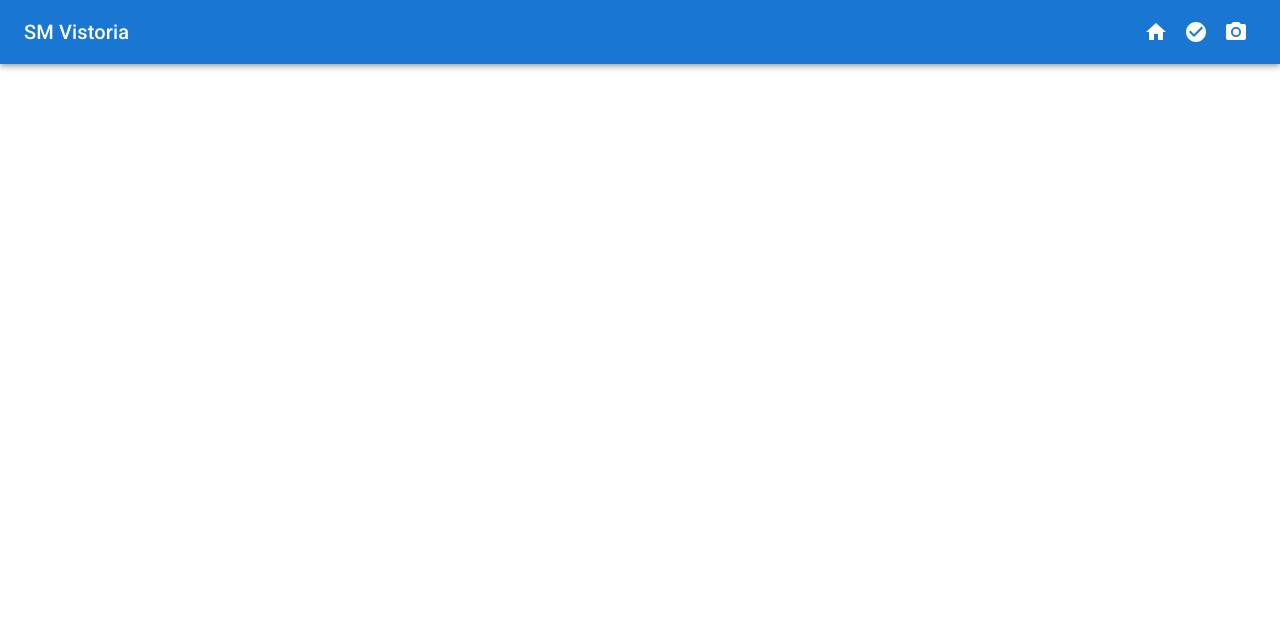
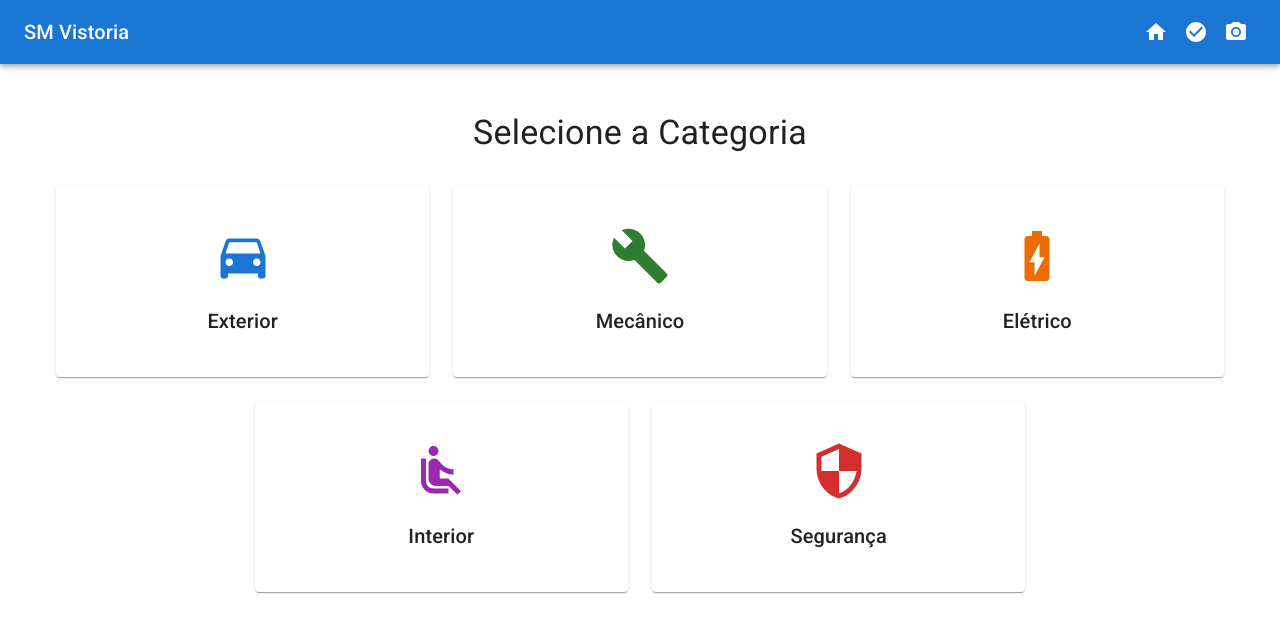
Before and after one commit to HPP-Solutions/Ricardo, a React (Vite) app: page /categories/1 in a window 1280 px wide. Before the commit this address had no page. Shown: the top 632 px of the page. Built offline with nearby package versions, Linux system fonts and the light colour scheme.

Commit message:
categorizando

```diff
--- a/src/App.tsx
+++ b/src/App.tsx
@@ -2,6 +2,7 @@ import { Routes, Route } from 'react-router-dom'
 import { Box, CssBaseline } from '@mui/material'
 import Navbar from './components/Navbar'
 import Home from './pages/Home'
+import Categories from './pages/Categories'
 import Checklist from './pages/Checklist'
 import Camera from './pages/Camera'
 
@@ -13,7 +14,8 @@ function App() {
       <Box component="main" sx={{ flexGrow: 1, p: 2 }}>
         <Routes>
           <Route path="/" element={<Home />} />
-          <Route path="/checklist" element={<Checklist />} />
+          <Route path="/categories/:truckId" element={<Categories />} />
+          <Route path="/checklist/:truckId/:categoryId" element={<Checklist />} />
           <Route path="/camera" element={<Camera />} />
         </Routes>
       </Box>
--- /dev/null
+++ b/src/pages/Categories.tsx
@@ -0,0 +1,92 @@
+import { Box, Typography, Grid, Card, CardContent, CardActionArea } from '@mui/material'
+import { useNavigate, useParams } from 'react-router-dom'
+import {
+  DirectionsCar as CarIcon,
+  Build as MechanicalIcon,
+  BatteryChargingFull as ElectricalIcon,
+  AirlineSeatReclineNormal as InteriorIcon,
+  Security as SecurityIcon
+} from '@mui/icons-material'
+
+const categories = [
+  {
+    id: 'exterior',
+    name: 'Exterior',
+    icon: CarIcon,
+    color: '#1976d2'
+  },
+  {
+    id: 'mechanical',
+    name: 'Mecânico',
+    icon: MechanicalIcon,
+    color: '#2e7d32'
+  },
+  {
+    id: 'electrical',
+    name: 'Elétrico',
+    icon: ElectricalIcon,
+    color: '#ed6c02'
+  },
+  {
+    id: 'interior',
+    name: 'Interior',
+    icon: InteriorIcon,
+    color: '#9c27b0'
+  },
+  {
+    id: 'security',
+    name: 'Segurança',
+    icon: SecurityIcon,
+    color: '#d32f2f'
+  }
+]
+
+function Categories() {
+  const navigate = useNavigate()
+  const { truckId } = useParams()
+
+  const handleCategorySelect = (categoryId: string) => {
+    navigate(`/checklist/${truckId}/${categoryId}`)
+  }
+
+  return (
+    <Box sx={{ maxWidth: 1200, mx: 'auto', mt: 4, px: 2 }}>
+      <Typography variant="h4" component="h1" gutterBottom align="center" sx={{ mb: 4 }}>
+        Selecione a Categoria
+      </Typography>
+      <Grid container spacing={3} justifyContent="center">
+        {categories.map((category) => {
+          const Icon = category.icon
+          return (
+            <Grid item xs={12} sm={6} md={4} key={category.id}>
+              <Card
+                sx={{
+                  height: '100%',
+                  transition: 'transform 0.2s',
+                  '&:hover': {
+                    transform: 'scale(1.02)',
+                    boxShadow: 6
+                  }
+                }}
+              >
+                <CardActionArea
+                  onClick={() => handleCategorySelect(category.id)}
+                  sx={{ height: '100%', p: 3 }}
+                >
+                  <CardContent sx={{ textAlign: 'center' }}>
+                    <Icon sx={{ fontSize: 60, color: category.color, mb: 2 }} />
+                    <Typography variant="h6" component="div">
+                      {category.name}
+                    </Typography>
+                  </CardContent>
+                </CardActionArea>
+              </Card>
+            </Grid>
+          )
+        })}
+      </Grid>
+    </Box>
+  )
+}
+
+export default Categories
--- a/src/pages/Checklist.tsx
+++ b/src/pages/Checklist.tsx
@@ -1,4 +1,5 @@
 import { useState } from 'react'
+import { useParams, useNavigate } from 'react-router-dom'
 import {
   Box,
   Typography,
@@ -12,10 +13,11 @@ import {
   FormControlLabel,
   Radio,
   RadioGroup,
-  Divider
+  Divider,
+  IconButton,
+  Chip
 } from '@mui/material'
-import { PhotoCamera as CameraIcon } from '@mui/icons-material'
-import { useNavigate } from 'react-router-dom'
+import { PhotoCamera as CameraIcon, ArrowBack as BackIcon } from '@mui/icons-material'
 
 interface ChecklistItem {
   id: number
@@ -23,19 +25,52 @@ interface ChecklistItem {
   status: 'valid' | 'invalid' | null
   observation: string
   photo: string | null
+  category: string
 }
 
-const initialItems: ChecklistItem[] = [
-  { id: 1, title: 'Faróis dianteiros', status: null, observation: '', photo: null },
-  { id: 2, title: 'Lanternas traseiras', status: null, observation: '', photo: null },
-  { id: 3, title: 'Pneus', status: null, observation: '', photo: null },
-  { id: 4, title: 'Para-brisa', status: null, observation: '', photo: null },
-  { id: 5, title: 'Retrovisores', status: null, observation: '', photo: null },
+const checklistItems: Record<string, ChecklistItem[]> = {
+  exterior: [
+    { id: 1, title: 'Faróis dianteiros', status: null, observation: '', photo: null, category: 'exterior' },
+    { id: 2, title: 'Lanternas traseiras', status: null, observation: '', photo: null, category: 'exterior' },
+    { id: 3, title: 'Para-choques', status: null, observation: '', photo: null, category: 'exterior' },
+    { id: 4, title: 'Pintura', status: null, observation: '', photo: null, category: 'exterior' },
+    { id: 5, title: 'Retrovisores', status: null, observation: '', photo: null, category: 'exterior' }
+  ],
+  mechanical: [
+    { id: 6, title: 'Motor', status: null, observation: '', photo: null, category: 'mechanical' },
+    { id: 7, title: 'Freios', status: null, observation: '', photo: null, category: 'mechanical' },
+    { id: 8, title: 'Suspensão', status: null, observation: '', photo: null, category: 'mechanical' },
+    { id: 9, title: 'Pneus', status: null, observation: '', photo: null, category: 'mechanical' }
+  ],
+  electrical: [
+    { id: 10, title: 'Bateria', status: null, observation: '', photo: null, category: 'electrical' },
+    { id: 11, title: 'Sistema elétrico', status: null, observation: '', photo: null, category: 'electrical' },
+    { id: 12, title: 'Alternador', status: null, observation: '', photo: null, category: 'electrical' }
+  ],
+  interior: [
+    { id: 13, title: 'Bancos', status: null, observation: '', photo: null, category: 'interior' },
+    { id: 14, title: 'Painel', status: null, observation: '', photo: null, category: 'interior' },
+    { id: 15, title: 'Ar condicionado', status: null, observation: '', photo: null, category: 'interior' }
+  ],
+  security: [
+    { id: 16, title: 'Cintos de segurança', status: null, observation: '', photo: null, category: 'security' },
+    { id: 17, title: 'Extintor', status: null, observation: '', photo: null, category: 'security' },
+    { id: 18, title: 'Triângulo', status: null, observation: '', photo: null, category: 'security' }
   ]
+}
+
+const categoryNames: Record<string, string> = {
+  exterior: 'Exterior',
+  mechanical: 'Mecânico',
+  electrical: 'Elétrico',
+  interior: 'Interior',
+  security: 'Segurança'
+}
 
 function Checklist() {
   const navigate = useNavigate()
-  const [items, setItems] = useState<ChecklistItem[]>(initialItems)
+  const { truckId, categoryId = 'exterior' } = useParams()
+  const [items, setItems] = useState<ChecklistItem[]>(checklistItems[categoryId] || [])
 
   const handleStatusChange = (id: number, value: 'valid' | 'invalid') => {
     setItems(items.map(item =>
@@ -52,28 +87,44 @@ function Checklist() {
   const handleSave = () => {
     // Aqui você implementaria a lógica para salvar o checklist
     console.log('Checklist salvo:', items)
+    navigate(`/categories/${truckId}`)
+  }
+
+  const handleBack = () => {
+    navigate(`/categories/${truckId}`)
   }
 
   return (
-    <Box sx={{ maxWidth: 800, mx: 'auto', mt: 4 }}>
+    <Box sx={{ maxWidth: 800, mx: 'auto', mt: 4, px: 2 }}>
       <Paper sx={{ p: 3 }}>
-        <Typography variant="h5" gutterBottom>
-          Checklist de Vistoria
+        <Box sx={{ display: 'flex', alignItems: 'center', mb: 3 }}>
+          <IconButton onClick={handleBack} sx={{ mr: 2 }}>
+            <BackIcon />
+          </IconButton>
+          <Typography variant="h5" component="h1">
+            {categoryNames[categoryId]} - Checklist
           </Typography>
+        </Box>
         <List>
           {items.map((item, index) => (
             <Box key={item.id}>
               {index > 0 && <Divider />}
-              <ListItem>
-                <Box sx={{ width: '100%' }}>
+              <ListItem sx={{ flexDirection: 'column', alignItems: 'stretch' }}>
+                <Box sx={{ display: 'flex', alignItems: 'center', width: '100%', mb: 2 }}>
                   <ListItemText
                     primary={item.title}
-                    sx={{ mb: 2 }}
                   />
+                  <Chip
+                    label={item.status === 'valid' ? 'Válido' : item.status === 'invalid' ? 'Inválido' : 'Não avaliado'}
+                    color={item.status === 'valid' ? 'success' : item.status === 'invalid' ? 'error' : 'default'}
+                    size="small"
+                  />
+                </Box>
                 <RadioGroup
                   row
                   value={item.status || ''}
                   onChange={(e) => handleStatusChange(item.id, e.target.value as 'valid' | 'invalid')}
+                  sx={{ mb: 2 }}
                 >
                   <FormControlLabel value="valid" control={<Radio />} label="Válido" />
                   <FormControlLabel value="invalid" control={<Radio />} label="Inválido" />
@@ -85,23 +136,29 @@ function Checklist() {
                   value={item.observation}
                   onChange={(e) => handleObservationChange(item.id, e.target.value)}
                   size="small"
-                    sx={{ mt: 2 }}
+                  multiline
+                  rows={2}
+                  sx={{ mb: 2 }}
                 />
-                  <ListItemSecondaryAction>
                 <Button
+                  variant="outlined"
                   startIcon={<CameraIcon />}
                   onClick={() => navigate('/camera')}
-                      sx={{ mt: 2 }}
+                  fullWidth
                 >
-                      Foto
+                  {item.photo ? 'Alterar Foto' : 'Adicionar Foto'}
                 </Button>
-                  </ListItemSecondaryAction>
-                </Box>
               </ListItem>
             </Box>
           ))}
         </List>
-        <Box sx={{ mt: 4, display: 'flex', justifyContent: 'flex-end' }}>
+        <Box sx={{ mt: 4, display: 'flex', justifyContent: 'space-between' }}>
+          <Button
+            variant="outlined"
+            onClick={handleBack}
+          >
+            Voltar
+          </Button>
           <Button
             variant="contained"
             onClick={handleSave}
```
Also changed, not shown: src/pages/Home.tsx (+58 -30 lines). Lines whose indentation alone changed are shown as unchanged.
